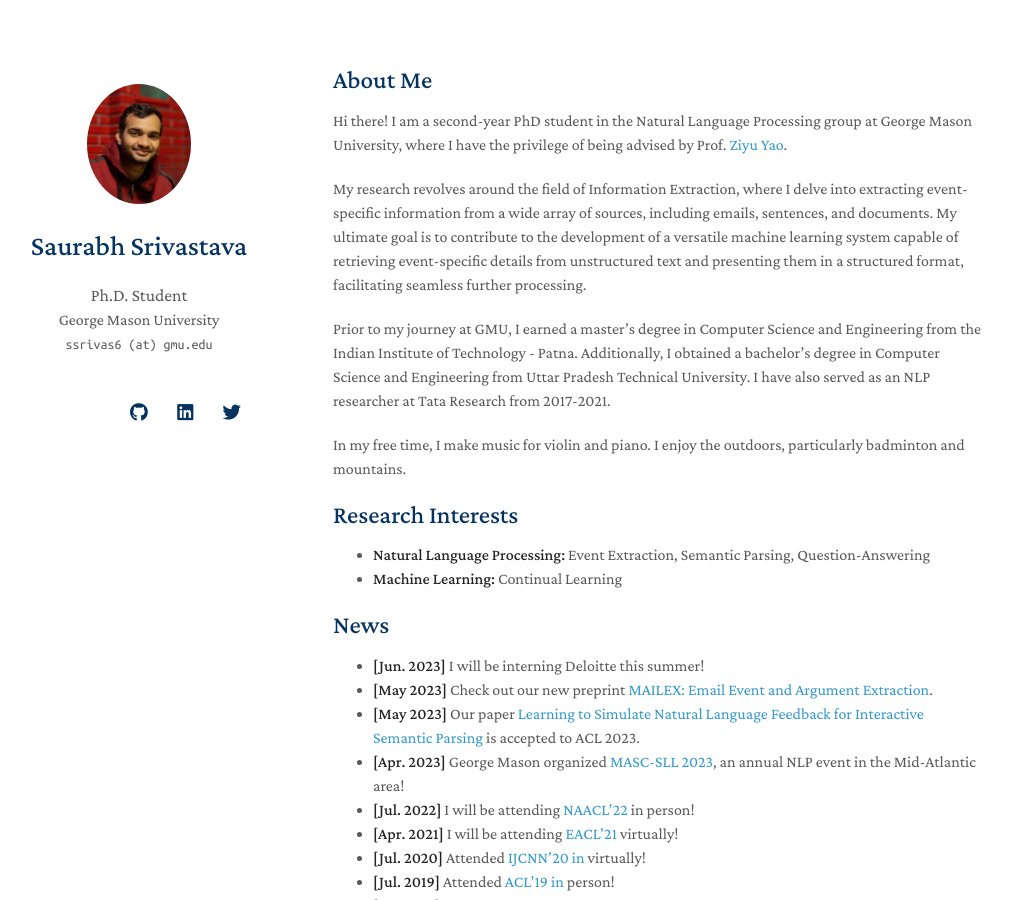
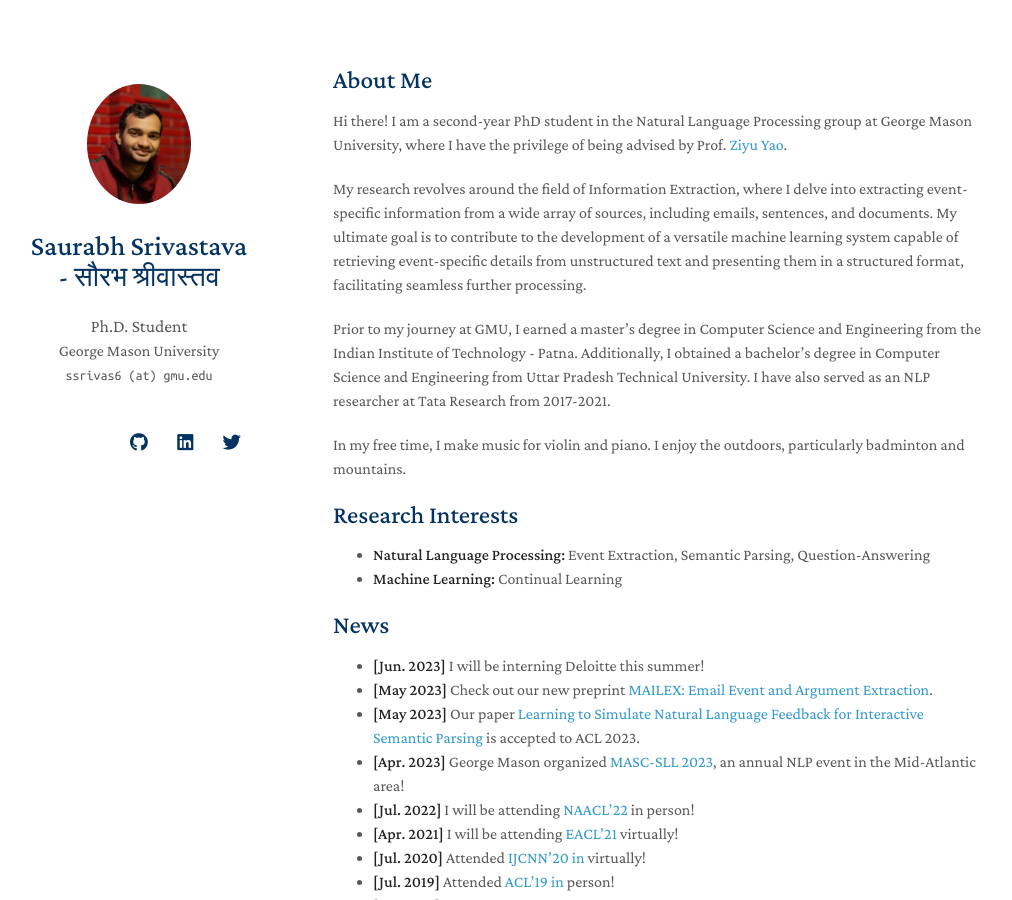
Before and after one commit to salokr/salokr.github.io, a Jekyll site: the page built from index.md, in a window 1280 px wide and 900 px high. Shown: the whole window, without its empty margins (137-1149 px from the left). Built offline with Jekyll 4.4.1, drawn with Linux system fonts in a browser that asks for light colours; nearby versions of some CDN libraries; a style sheet for code colours, icons or effects is not loaded; our own code applies the rules of GitHub Pages for plain Markdown files.

Commit message:
Update _config.yml

```diff
--- a/_config.yml
+++ b/_config.yml
@@ -1,5 +1,5 @@
 # Basic Information
-title: Saurabh Srivastava
+title: Saurabh Srivastava - सौरभ श्रीवास्तव
 position: Ph.D. Student
 affiliation: George Mason University
 email: ssrivas6 (at) gmu.edu
```
